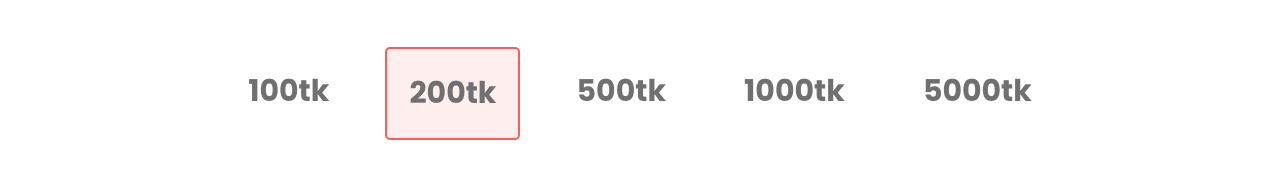
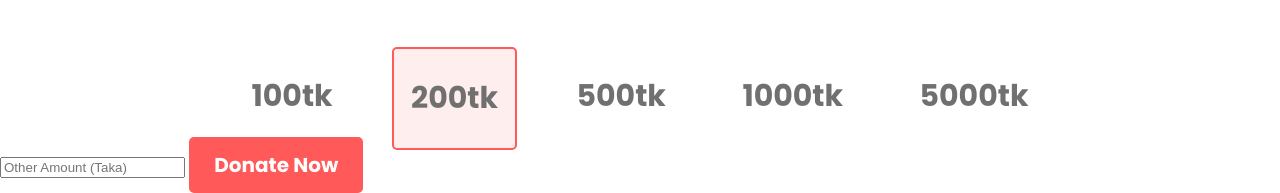
Before and after one commit to tuhinshuvra/donation, a plain HTML site: page index.html in a window 1280 px wide. Shown: the part 850-1043 px from the top of the page. Before the commit the page ends 990 px from the top, so only its background shows below. Drawn offline with Linux system fonts and the light colour scheme.

Commit message:
donate amount section updated

```diff
--- a/index.html
+++ b/index.html
@@ -44,9 +44,15 @@
             <div>500tk</div>
             <div>1000tk</div>
             <div>5000tk</div>
+        </div>
+        <div class="donate-keep">
+            <form action="">
+                <input type="text" placeholder="Other Amount (Taka)">
+                <!-- <hr> -->
+                <a class="link-btn" href="">Donate Now</a>
+            </form>
 
         </div>
-        <div></div>
 
     </section>
     <!-- donation amount section end -->
--- a/style.css
+++ b/style.css
@@ -78,7 +78,7 @@ p {
 }
 
 .amount-seris div {
-    padding: 22px;
+    padding: 27px 17px;
 }
 
 .amount-seris :nth-child(2) {
```
